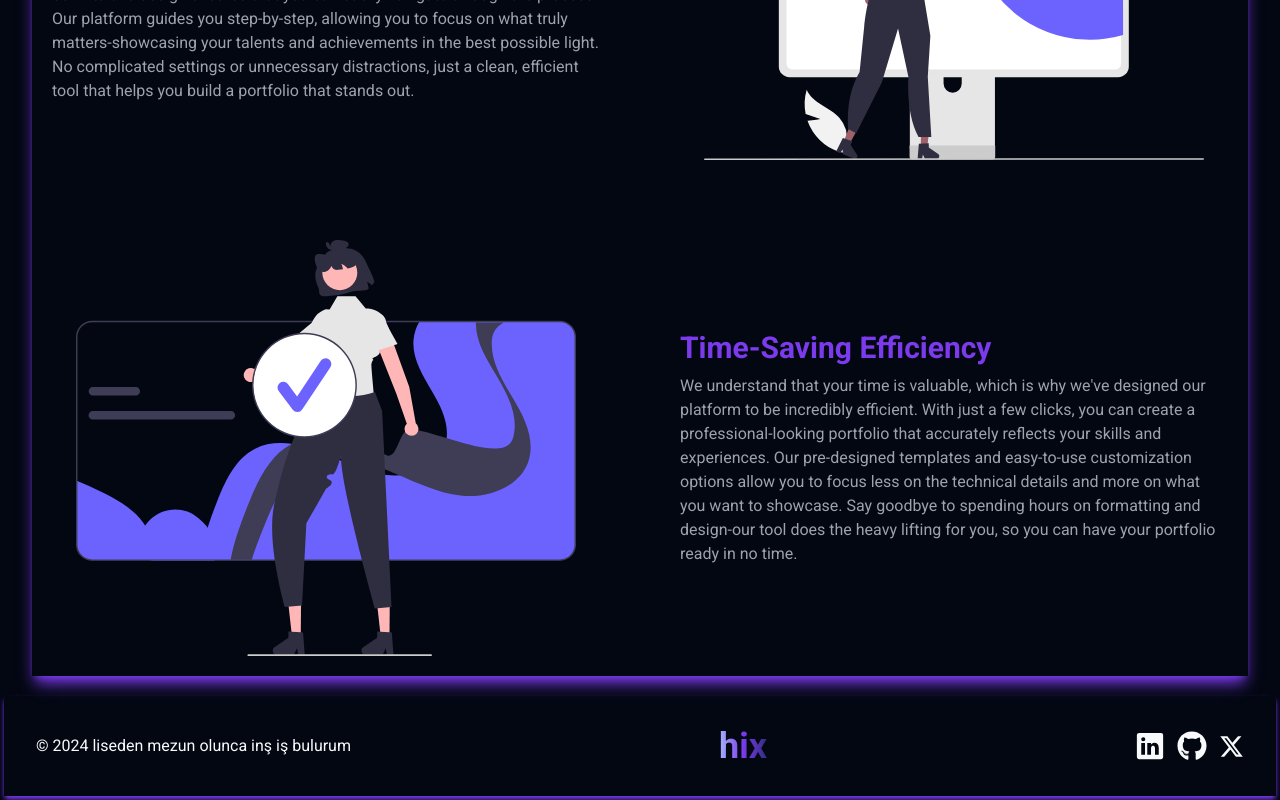
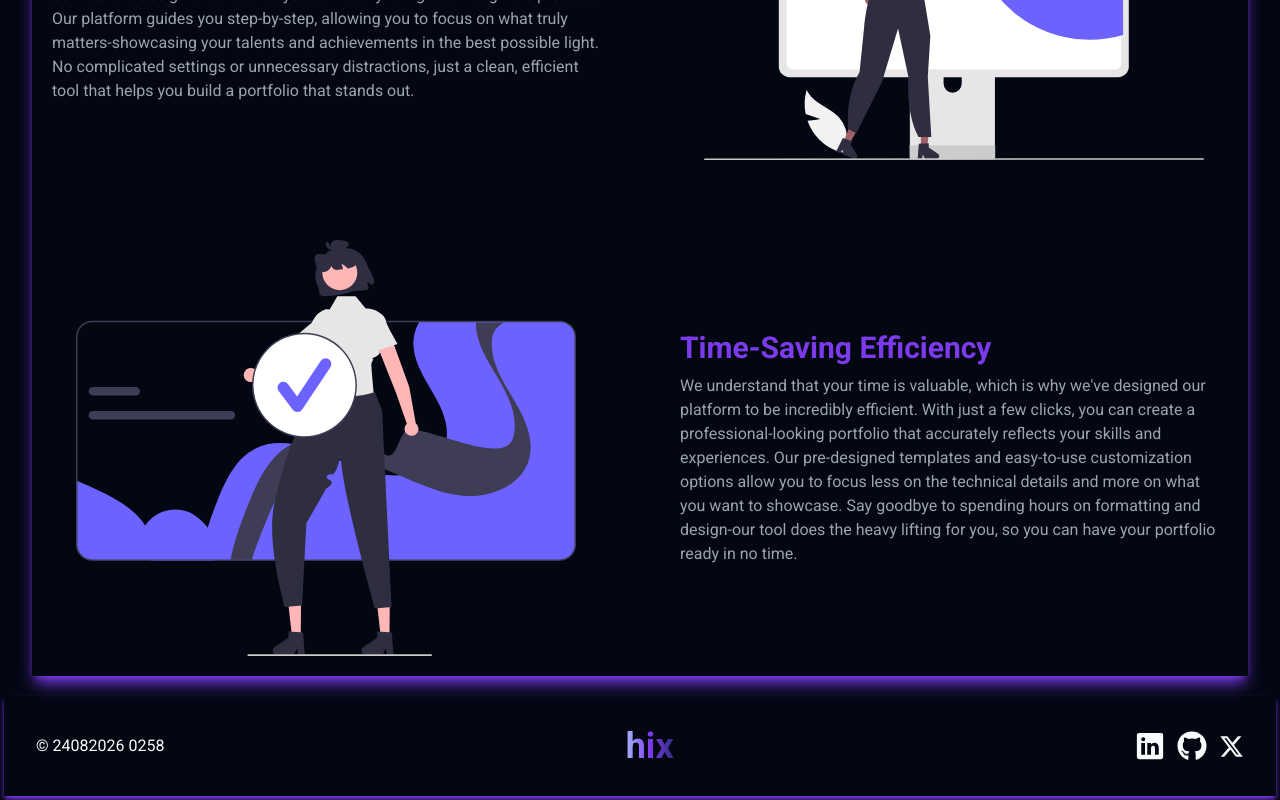
Before and after one commit to 6can/hixfolio, a Next.js app: page / in a window 1280 px wide. Shown: the part 1277-2077 px from the top of the page. Built offline with nearby package versions, Linux system fonts and the light colour scheme.

Commit message:
style: Change footer style

```diff
--- a/components/Footer/Footer.tsx
+++ b/components/Footer/Footer.tsx
@@ -15,7 +15,7 @@ const Footer = () => {
       className="shadow-primary shadow-md m-1 mt-5 h-[100px]"
     >
       <div className="flex items-center justify-between h-full container max-w-7xl">
-        <div>© 2024 liseden mezun olunca inş iş bulurum</div>
+        <div>© 24082026 0258</div>
         <ConfettiPage />
         <div className="flex items-center justify-center gap-3">
           <Link href={"https://www.linkedin.com/"}>
```
